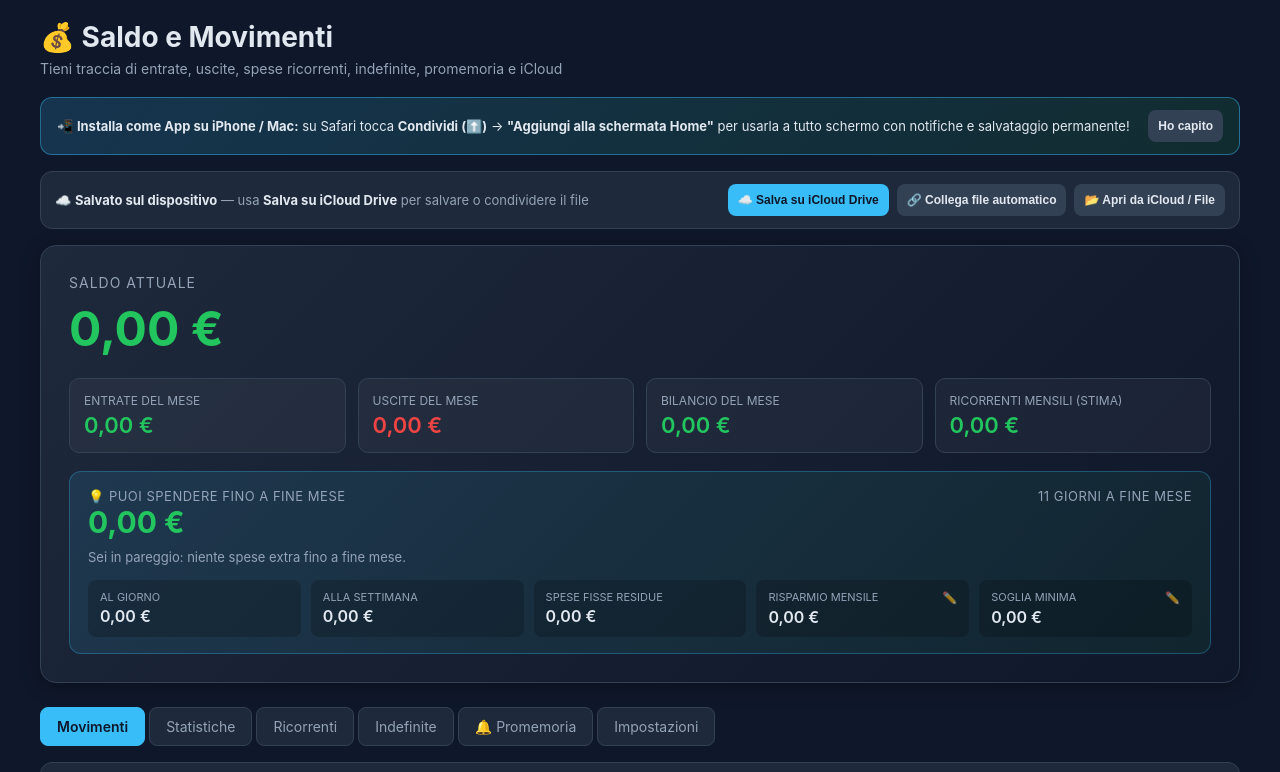
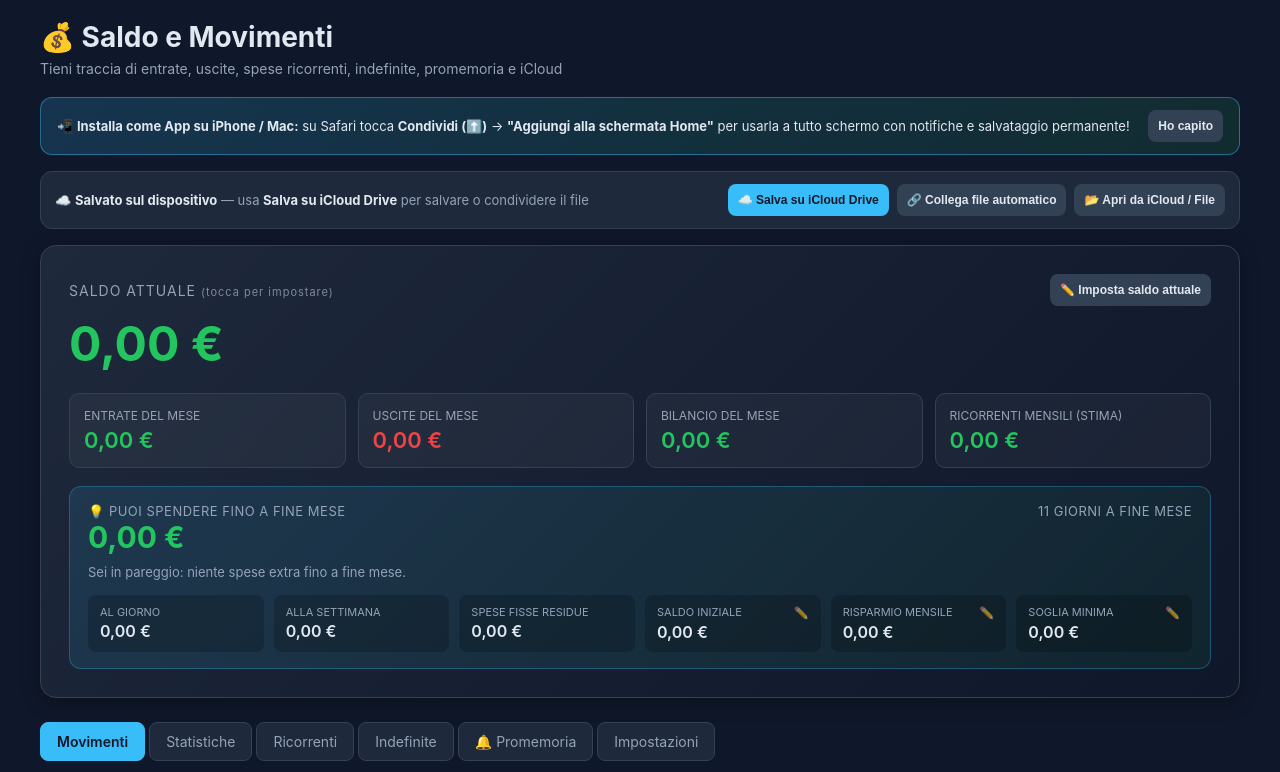
Before and after one commit to TomExertus/saldo, a plain HTML site: page index.html in a window 1280 px wide. Shown: the top 772 px of the page. Drawn offline with Linux system fonts and the light colour scheme.

Commit message:
Add direct Saldo Attuale editing in Balance Card

```diff
--- a/index.html
+++ b/index.html
@@ -324,8 +324,11 @@
 
   <!-- BALANCE CARD -->
   <div class="balance-card">
-    <div class="balance-label">Saldo attuale</div>
-    <div id="balanceAmount" class="balance-amount">€ 0,00</div>
+    <div style="display:flex; justify-content:space-between; align-items:center; flex-wrap:wrap; gap:8px;">
+      <div class="balance-label">Saldo attuale <span style="font-size:11px; text-transform:none; opacity:0.8;">(tocca per impostare)</span></div>
+      <button class="btn btn-secondary btn-small" onclick="editCurrentBalancePrompt()">✏️ Imposta saldo attuale</button>
+    </div>
+    <div id="balanceAmount" class="balance-amount" style="cursor:pointer;" onclick="editCurrentBalancePrompt()" title="Tocca per modificare il saldo attuale">€ 0,00</div>
     <div class="stats-row">
       <div class="stat">
         <div class="stat-label">Entrate del mese</div>
@@ -365,6 +368,10 @@
         <div class="budget-cell">
           <div class="budget-cell-label">Spese fisse residue</div>
           <div id="budgetUpcoming" class="budget-cell-value">—</div>
+        </div>
+        <div class="budget-cell editable" onclick="editBudgetField('saldoIniziale', event)">
+          <div class="budget-cell-label">Saldo iniziale <span class="budget-cell-edit-icon">✏️</span></div>
+          <div id="budgetInitial" class="budget-cell-value">—</div>
         </div>
         <div class="budget-cell editable" onclick="editBudgetField('risparmio', event)">
           <div class="budget-cell-label">Risparmio mensile <span class="budget-cell-edit-icon">✏️</span></div>
@@ -1442,20 +1449,39 @@ function calcBudgetSuggerito() {
   return { saldo, upcoming, risparmio, soglia, spendibile, daysLeft, endOfMonth: ymd(endOfMonth) };
 }
 
+function editCurrentBalancePrompt() {
+  const currentSaldo = calcSaldo();
+  const netMovimenti = currentSaldo - (state.saldoIniziale || 0);
+  const raw = prompt(
+    'Inserisci il tuo Saldo Attuale reale (€):\n(Il saldo iniziale verrà ricalcolato automaticamente in base ai movimenti già registrati)',
+    currentSaldo.toFixed(2)
+  );
+  if (raw === null) return;
+  const targetSaldo = parseFloat(String(raw).replace(',', '.'));
+  if (!isFinite(targetSaldo)) {
+    showToast('Importo non valido', true);
+    return;
+  }
+  state.saldoIniziale = Number((targetSaldo - netMovimenti).toFixed(2));
+  saveState();
+}
+
 function editBudgetField(field, ev) {
   if (ev) ev.stopPropagation();
   const cell = ev.currentTarget;
   const valueEl = cell.querySelector('.budget-cell-value');
   if (cell.querySelector('input.inline-edit')) return;
 
-  const current = field === 'risparmio'
+  const current = field === 'saldoIniziale'
+    ? (state.saldoIniziale || 0)
+    : field === 'risparmio'
       ? (state.budget?.risparmioMensile || 0)
       : (state.budget?.sogliaMinima || 0);
 
   const input = document.createElement('input');
   input.type = 'number';
   input.step = '0.01';
-  input.min = '0';
+  if (field !== 'saldoIniziale') input.min = '0';
   input.inputMode = 'decimal';
   input.className = 'inline-edit';
   input.value = current;
@@ -1465,11 +1491,15 @@ function editBudgetField(field, ev) {
   setTimeout(() => { input.focus(); input.select(); }, 30);
 
   const commit = () => {
-    const val = parseFloat(input.value);
+    const val = parseFloat(String(input.value).replace(',', '.'));
+    if (field === 'saldoIniziale') {
+      state.saldoIniziale = isFinite(val) ? val : 0;
+    } else {
       const safe = isFinite(val) && val >= 0 ? val : 0;
       if (!state.budget) state.budget = { risparmioMensile: 0, sogliaMinima: 0 };
       if (field === 'risparmio') state.budget.risparmioMensile = safe;
       else state.budget.sogliaMinima = safe;
+    }
     saveState();
   };
   const cancel = () => {
@@ -1492,11 +1522,13 @@ function renderBudget() {
   const daily = document.getElementById('budgetDaily');
   const weekly = document.getElementById('budgetWeekly');
   const upc = document.getElementById('budgetUpcoming');
+  const initEl = document.getElementById('budgetInitial');
   const sav = document.getElementById('budgetSaving');
   const thr = document.getElementById('budgetThreshold');
 
   days.textContent = `${b.daysLeft} ${b.daysLeft === 1 ? 'giorno' : 'giorni'} a fine mese`;
   upc.textContent = fmt(b.upcoming);
+  if (initEl) initEl.textContent = fmt(state.saldoIniziale || 0);
   sav.textContent = fmt(b.risparmio);
   thr.textContent = fmt(b.soglia);
 
--- a/sw.js
+++ b/sw.js
@@ -1,4 +1,4 @@
-const CACHE_NAME = 'saldo-movimenti-v2';
+const CACHE_NAME = 'saldo-movimenti-v3';
 const ASSETS = [
   './',
   './index.html',
```
Lines whose indentation alone changed are shown as unchanged.
